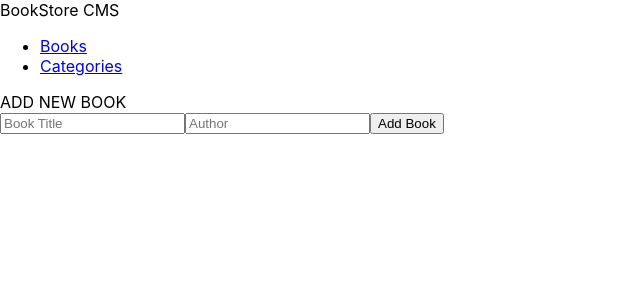
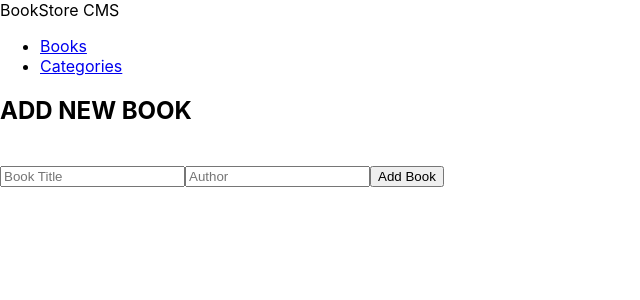
Before and after one commit to dheerajsachdeva/bookstore, a React (Create React App) app: page / in a window 1280 px wide. Shown: the top 300 px of the page, without its empty margins (0-640 px from the left). Built offline with nearby package versions, Linux system fonts and the light colour scheme.

Commit message:
Update files for Linter issues

```diff
--- a/package.json
+++ b/package.json
@@ -6,6 +6,7 @@
     "@testing-library/jest-dom": "^5.16.5",
     "@testing-library/react": "^13.4.0",
     "@testing-library/user-event": "^13.5.0",
+    "prop-types": "^15.8.1",
     "react": "^18.2.0",
     "react-dom": "^18.2.0",
     "react-router-dom": "^5.3.4",
@@ -37,9 +38,9 @@
     ]
   },
   "devDependencies": {
-    "@babel/core": "^7.21.3",
+    "@babel/core": "^7.21.4",
     "@babel/eslint-parser": "^7.21.3",
-    "@babel/plugin-syntax-jsx": "^7.18.6",
+    "@babel/plugin-syntax-jsx": "^7.21.4",
     "@babel/preset-react": "^7.18.6",
     "eslint": "^7.32.0",
     "eslint-config-airbnb": "^18.2.1",
--- a/src/components/BookItem.js
+++ b/src/components/BookItem.js
@@ -1,16 +1,15 @@
-import React from 'react'
+import React from 'react';
 import PropTypes from 'prop-types';
 
-const BookItem = ( {book, deleteBook} ) => {
-
-  return (
+const BookItem = ({ book, deleteBook }) => (
   <li>
     <div className="bookItem">
       <label htmlFor={book.id}>
-          {book.title}<br></br>
+        {book.title}
+        <br />
         {book.author}
       </label>
-<br></br>
+      <br />
       <button type="button" className="btn btn-comments">
         Comments
       </button>
@@ -26,12 +25,11 @@ const BookItem = ( {book, deleteBook} ) => {
       </button>
     </div>
   </li>
-  )
-}
+);
 
 BookItem.propTypes = {
   deleteBook: PropTypes.func.isRequired,
   book: PropTypes.objectOf(PropTypes.string).isRequired,
 };
 
-export default BookItem
+export default BookItem;
--- a/src/components/BookList.js
+++ b/src/components/BookList.js
@@ -1,25 +1,23 @@
-import React from 'react'
-import BookItem from './BookItem'
+import React from 'react';
 import PropTypes from 'prop-types';
+import BookItem from './BookItem';
 
-const BookList = ( { books, deleteBook } ) => {
-  return (
-    <ul className="tasklist">
+const BookList = ({ books, deleteBook }) => (
+  <ul className="tasklist">
     {books.map((book) => (
       <BookItem
-        key= {book.id}
-       book = {book}
-        deleteBook = {deleteBook}
+        key={book.id}
+        book={book}
+        deleteBook={deleteBook}
       />
     ))}
 
   </ul>
-  )
-}
+);
 
 BookList.propTypes = {
   deleteBook: PropTypes.func.isRequired,
   books: PropTypes.arrayOf(PropTypes.objectOf(PropTypes.string)).isRequired,
 };
 
-export default BookList
+export default BookList;
--- a/src/components/Books.js
+++ b/src/components/Books.js
@@ -1,34 +1,34 @@
-import React from 'react'
-import { useState } from 'react';
+import React, { useState } from 'react';
+
 import PropTypes from 'prop-types';
 
+const Books = ({ addBook }) => {
+  const [title, setTitle] = useState('');
+  const [author, setAuthor] = useState('');
 
-const Books = ( { addBook } ) => {
-const [title, setTitle] = useState("")
-const [author, setAuthor] = useState("")
-
-const handleSubmit = (e) =>{
-e.preventDefault();
-addBook({
-    id: Date.now(),
-    title : title,
-    author: author
-})
-setTitle("");
-setAuthor("");
-}
+  const handleSubmit = (e) => {
+    e.preventDefault();
+    addBook({
+      id: Date.now(),
+      title,
+      author,
+    });
+    setTitle('');
+    setAuthor('');
+  };
 
   return (
     <div>
-        <form onSubmit = {handleSubmit} method= "Post">
-        <label htmlFor="book">ADD NEW BOOK</label><br />
-            <input onChange = {(e) =>{setTitle(e.target.value)}} type = "text" placeholder = "Book Title" value = {title} required />
-            <input onChange = {(e) => {setAuthor(e.target.value)}}type = "text" placeholder = "Author" value = {author} required />
-            <button className = "button" type = "submit" >Add Book</button>
-        </form>
+      <form onSubmit={handleSubmit} method="Post">
+        <h2>ADD NEW BOOK</h2>
+        <br />
+        <input onChange={(e) => { setTitle(e.target.value); }} type="text" placeholder="Book Title" value={title} required />
+        <input onChange={(e) => { setAuthor(e.target.value); }} type="text" placeholder="Author" value={author} required />
+        <button className="button" type="submit">Add Book</button>
+      </form>
     </div>
-  )
-}
+  );
+};
 
 export default Books;
 
--- a/src/components/Categories.js
+++ b/src/components/Categories.js
@@ -1,9 +1,7 @@
-import React from 'react'
+import React from 'react';
 
-const Categories = () => {
-  return (
-    <button type='button'>Check Status</button>
-  )
-}
+const Categories = () => (
+  <button type="button">Check Status</button>
+);
 
 export default Categories;
--- a/src/components/Navbar.js
+++ b/src/components/Navbar.js
@@ -1,18 +1,16 @@
-import React from 'react'
-import {Link} from 'react-router-dom'
+import React from 'react';
+import { Link } from 'react-router-dom';
 
-const Navbar = () => {
-  return (
-    <div className='navbar'>
-    <div className='heading'>BookStore CMS</div>
-    <div className='links'>
-<ul>
-  <li><Link to = '/' >Books</Link></li>
-  <li><Link to = '/categories' >Categories</Link></li>
-</ul>
+const Navbar = () => (
+  <div className="navbar">
+    <div className="heading">BookStore CMS</div>
+    <div className="links">
+      <ul>
+        <li><Link to="/">Books</Link></li>
+        <li><Link to="/categories">Categories</Link></li>
+      </ul>
     </div>
-    </div>
-  )
-}
+  </div>
+);
 
-export default Navbar
+export default Navbar;
--- a/src/index.js
+++ b/src/index.js
@@ -7,5 +7,5 @@ const root = ReactDOM.createRoot(document.getElementById('root'));
 root.render(
   <React.StrictMode>
     <App />
-  </React.StrictMode>
+  </React.StrictMode>,
 );
```
Also changed, not shown: src/App.js (+15 -12 lines), src/index.css (+17 -3 lines), 1 other file (tests, documents, lock files or other folders). Lines whose indentation alone changed are shown as unchanged.
